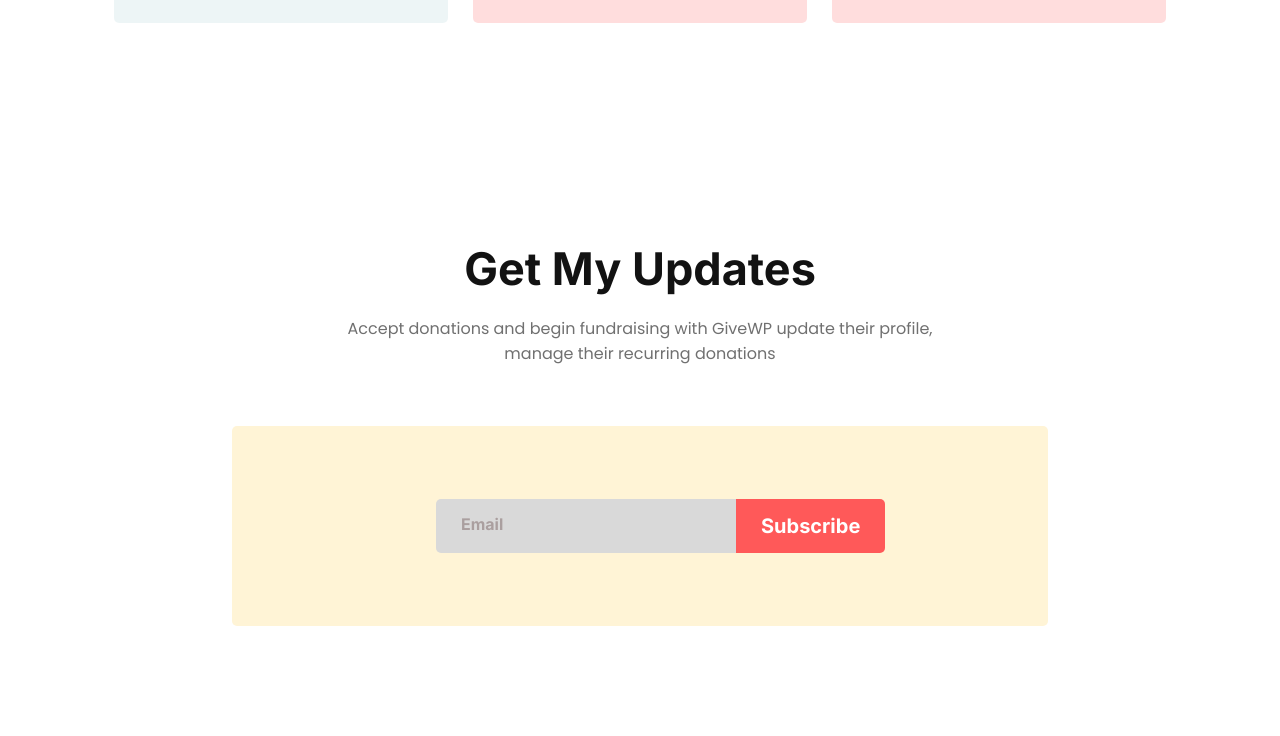
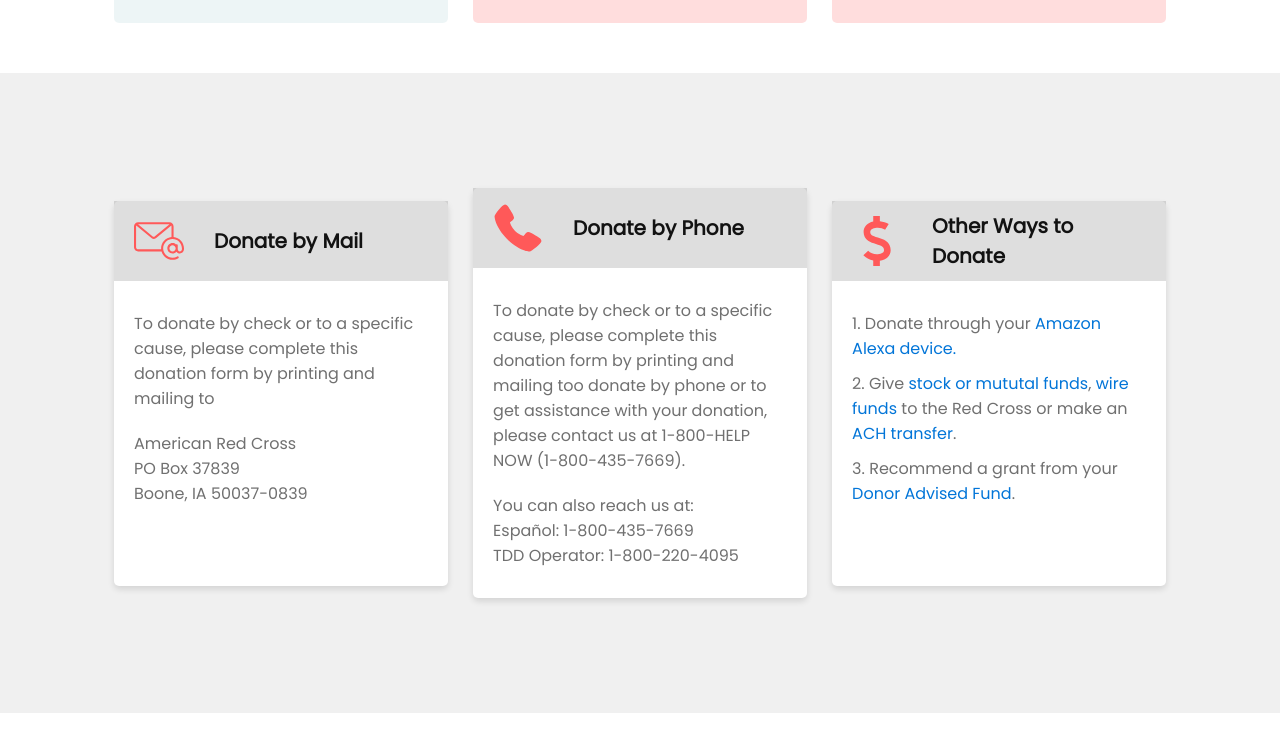
Before and after one commit to sultannadim/DonateToday, a plain HTML site: page index.html in a window 1280 px wide. Shown: the part 2104-2840 px from the top of the page. Drawn offline with Linux system fonts and the light colour scheme.

Commit message:
complete project

```diff
--- a/index.html
+++ b/index.html
@@ -128,6 +128,84 @@
       </div>
     </section>
     <!-- donate plan part end -->
+    <!-- donate way start -->
+    <section class="donate-way">
+      <div class="container">
+        <div class="row donate-way-row">
+          <!-- single donate way start -->
+          <div class="one-third-width">
+            <div class="donate-way-content">
+              <div class="donate-way-top">
+                <img src="images/mail.svg" alt="icon" />
+                <h3>Donate by Mail</h3>
+              </div>
+              <div class="donate-way-bottom">
+                <p>
+                  To donate by check or to a specific cause, please complete
+                  this donation form by printing and mailing to
+                </p>
+                <ul>
+                  <li>American Red Cross</li>
+                  <li>PO Box 37839</li>
+                  <li>Boone, IA 50037-0839</li>
+                </ul>
+              </div>
+            </div>
+          </div>
+          <!-- single donate wat end -->
+          <!-- single donate way start -->
+          <div class="one-third-width">
+            <div class="donate-way-content">
+              <div class="donate-way-top">
+                <img src="images/phone.svg" alt="icon" />
+                <h3>Donate by Phone</h3>
+              </div>
+              <div class="donate-way-bottom">
+                <p>
+                  To donate by check or to a specific cause, please complete
+                  this donation form by printing and mailing too donate by phone
+                  or to get assistance with your donation, please contact us at
+                  1-800-HELP NOW (1-800-435-7669).
+                </p>
+                <ul>
+                  <li>You can also reach us at:</li>
+                  <li>Español: 1-800-435-7669</li>
+                  <li>TDD Operator: 1-800-220-4095</li>
+                </ul>
+              </div>
+            </div>
+          </div>
+          <!-- single donate wat end -->
+          <!-- single donate way start -->
+          <div class="one-third-width">
+            <div class="donate-way-content">
+              <div class="donate-way-top">
+                <img src="images/dollar.svg" alt="icon" />
+                <h3>Other Ways to Donate</h3>
+              </div>
+              <div class="donate-way-bottom">
+                <ul class="donate-way-third">
+                  <li>
+                    1. Donate through your <a href="#">Amazon Alexa device.</a>
+                  </li>
+                  <li>
+                    2. Give <a href="#">stock or mututal funds</a>,
+                    <a href="#">wire funds</a> to the Red Cross or make an
+                    <a href="#">ACH transfer</a>.
+                  </li>
+                  <li>
+                    3. Recommend a grant from your
+                    <a href="#">Donor Advised Fund</a>.
+                  </li>
+                </ul>
+              </div>
+            </div>
+          </div>
+          <!-- single donate wat end -->
+        </div>
+      </div>
+    </section>
+    <!-- donate way end -->
     <!-- updates part start -->
     <section class="updates">
       <div class="container">
--- a/style.css
+++ b/style.css
@@ -18,6 +18,11 @@ h4 {
 }
 h2 {
   font-size: 45px;
+}
+h3 {
+  font-family: "Poppins", sans-serif;
+  font-size: 24px;
+  margin-bottom: 20px;
 }
 h2,
 p {
@@ -155,15 +160,56 @@ p {
   width: 50px;
   margin-bottom: 20px;
 }
-.card-content h3 {
-  font-family: "Poppins", sans-serif;
-  font-size: 24px;
-  margin-bottom: 20px;
-}
 .card-content p {
   margin: 0;
 }
 /* donate plane part end */
+
+/* donate way part start */
+.donate-way {
+  background-color: #f0f0f0;
+}
+.donate-way-row {
+  justify-content: space-evenly;
+  min-height: 80vh;
+  align-items: center;
+}
+.donate-way-content {
+  box-shadow: 0 0.2rem 0.4rem 0 rgb(0 0 0 / 12%);
+  border-radius: 5px;
+  min-height: 385px;
+  background-color: #ffffff;
+}
+.donate-way-top {
+  padding: 0 20px;
+  display: flex;
+  min-height: 80px;
+  background-color: #7070703a;
+  align-items: center;
+  box-sizing: border-box;
+}
+.donate-way-top img {
+  width: 50px;
+  margin-right: 30px;
+}
+.donate-way-top h3 {
+  margin: 0;
+  font-size: 20px;
+}
+.donate-way-bottom {
+  padding: 30px 20px;
+}
+.donate-way-bottom ul li {
+  list-style-type: none;
+}
+.donate-way-third li {
+  margin-bottom: 10px;
+}
+.donate-way-third li a {
+  text-decoration: none;
+  color: #0275d8;
+}
+/* donate way part end */
 
 /* updates part start */
 .updates-content {
```
Also changed, not shown: images/dollar.svg (added), images/mail.svg (added), images/phone.svg (added).
